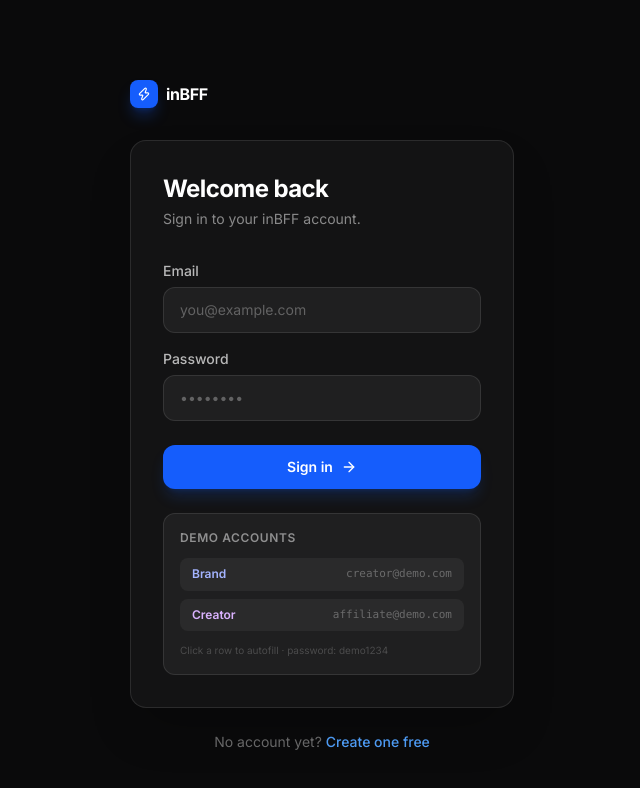
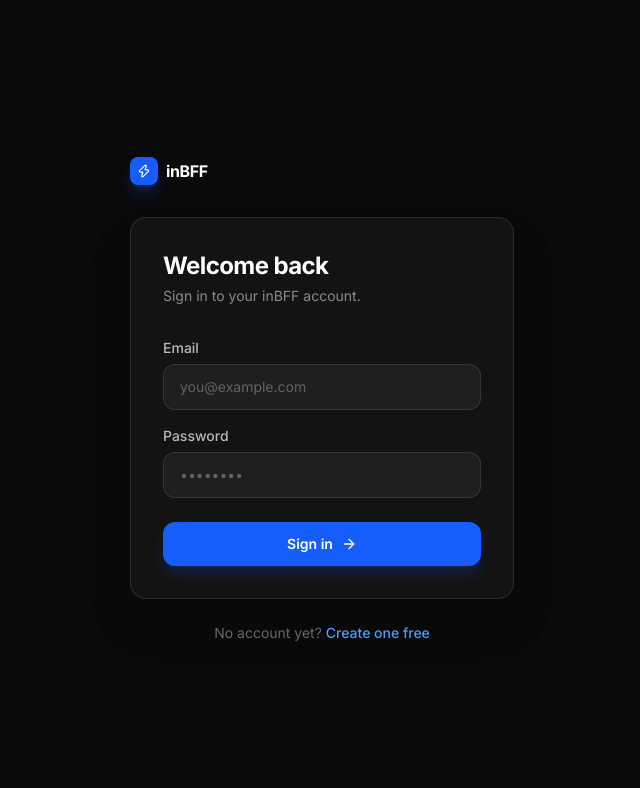
Before and after one commit to valdezfi/inbff, a Next.js app: page /login in a window 1280 px wide. Shown: the top 788 px of the page, without its empty margins (318-958 px from the left). Built offline with nearby package versions, Linux system fonts and the light colour scheme.

Commit message:
chore: remove demo fallback and login details
- Completely remove Dev/demo mode fallback in direct Shopify OAuth to prevent accidental mock connections
- Remove pre-filled demo accounts from the login page for production readiness

```diff
--- a/app/api/shopify/connect/route.ts
+++ b/app/api/shopify/connect/route.ts
@@ -51,21 +51,11 @@ export async function POST(req: NextRequest) {
   const redirectUri = process.env.SHOPIFY_REDIRECT_URI;
   const scopes     = process.env.SHOPIFY_SCOPES ?? "read_orders,write_script_tags";
 
-  // ── Dev / demo mode: no Shopify app credentials ───────────────────────────
   if (!apiKey || !redirectUri) {
-    if (process.env.NODE_ENV === "production") {
-      return NextResponse.json({ error: "Shopify API credentials are not configured for direct connection." }, { status: 503 });
-    }
-    const { nanoid } = await import("nanoid");
-    const { db }     = await import("@/lib/db");
-    const store = await db.upsertStore({
-      id:            nanoid(),
-      userId:        session.userId,
-      shopDomain,
-      accessToken:   null,
-      webhookSecret: null,
-    });
-    return NextResponse.json({ store, redirectUrl: null });
+    return NextResponse.json(
+      { error: "Shopify API credentials are not configured for direct connection. Please use the Unified.to connection or configure the environment variables." },
+      { status: 503 }
+    );
   }
 
   // ── Production: build Shopify OAuth URL ───────────────────────────────────
--- a/app/login/page.tsx
+++ b/app/login/page.tsx
@@ -101,27 +101,7 @@ function LoginInner() {
             </button>
           </form>
 
-          {/* Demo credentials */}
-          <div className="mt-6 rounded-xl bg-white/5 border border-white/10 p-4 space-y-3">
-            <p className="text-xs font-semibold text-white/50 uppercase tracking-wider">Demo accounts</p>
-            <div className="space-y-2">
-              {[
-                { role: "Brand",   email: "creator@demo.com",   password: "demo1234", color: "text-indigo-300" },
-                { role: "Creator", email: "affiliate@demo.com", password: "demo1234", color: "text-purple-300" },
-              ].map(d => (
-                <button
-                  key={d.email}
-                  type="button"
-                  onClick={() => { setEmail(d.email); setPassword(d.password); }}
-                  className="w-full flex items-center justify-between rounded-lg bg-white/5 hover:bg-white/10 px-3 py-2 transition-colors text-left"
-                >
-                  <span className={`text-xs font-semibold ${d.color}`}>{d.role}</span>
-                  <span className="text-[11px] text-white/30 font-mono">{d.email}</span>
-                </button>
-              ))}
-            </div>
-            <p className="text-[10px] text-white/20">Click a row to autofill · password: demo1234</p>
-          </div>
+
         </div>
 
         <p className="text-center text-sm text-white/40 mt-6">
```
